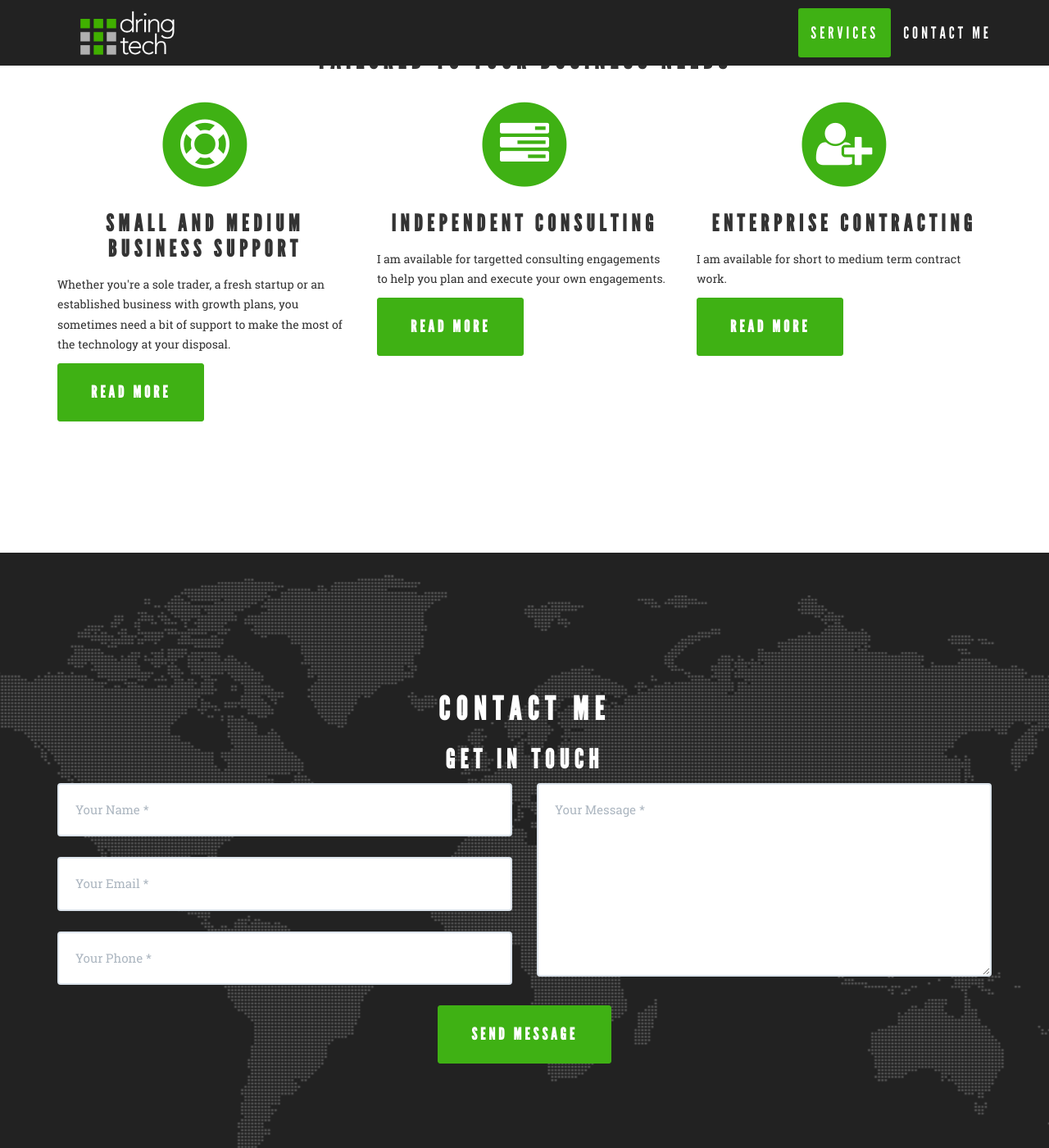
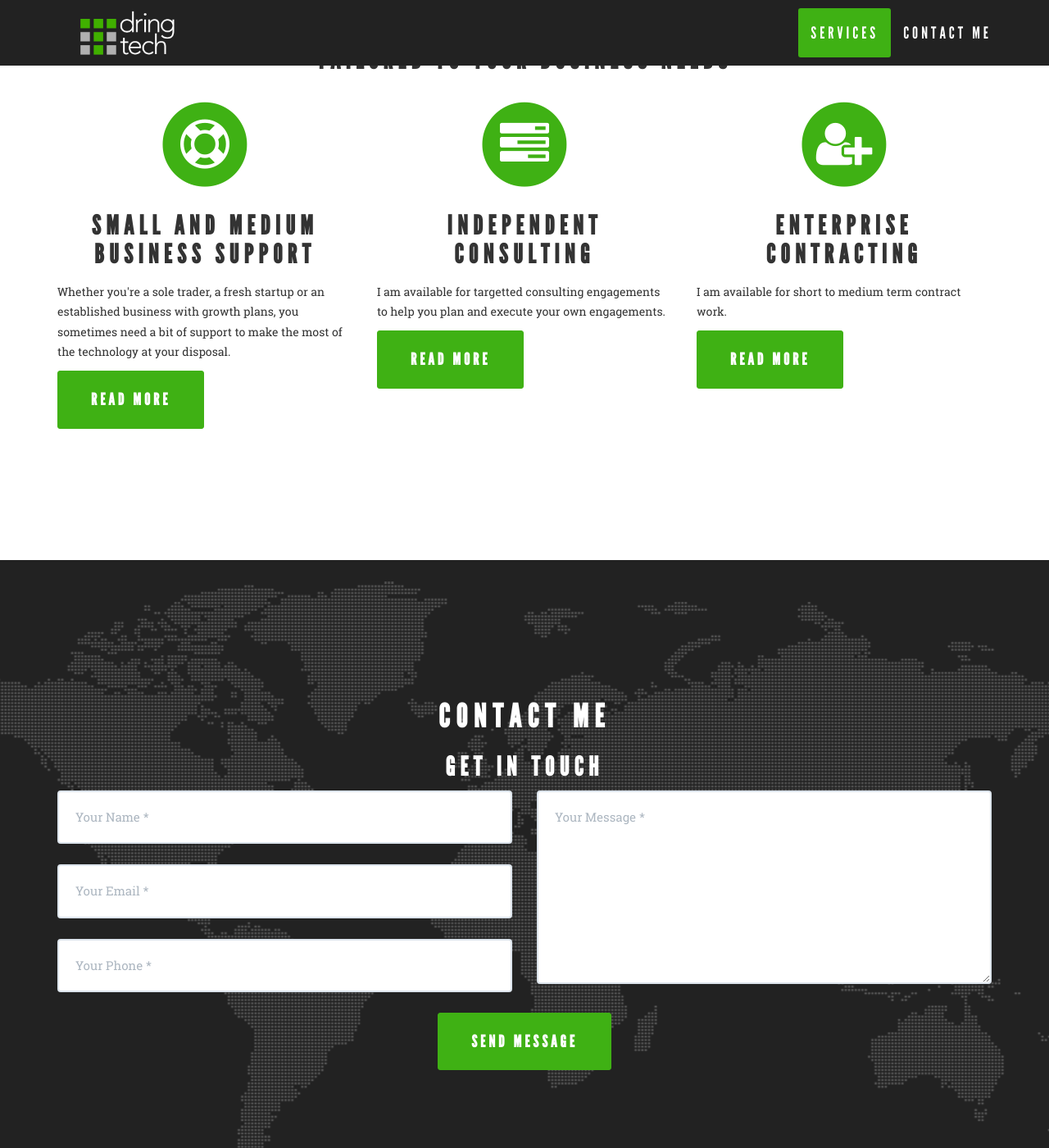
Before and after one commit to dringtech/dringtech.github.io, a Jekyll site: the page built from index.html, in a window 1280 px wide and 1400 px high, scrolled down 964 px. Shown: the whole window at 82% size. Built offline with Jekyll 4.4.1, drawn with Linux system fonts in a browser that asks for light colours.

Commit message:
Restyling

```diff
--- a/_sass/modal.scss
+++ b/_sass/modal.scss
@@ -4,7 +4,7 @@
   > div {
     position: relative;
     background-color: #ffffff;
-    padding: 55px 0;
+    padding: 55px 15px;
     min-height: 100%;
     border: 0;
     border-radius: 0;
--- a/_sass/services.scss
+++ b/_sass/services.scss
@@ -5,7 +5,7 @@
       text-transform: none;
       text-align: center;
       h1 {
-        font-size: 28px;
+        font-size: 32px;
       }
     }
   }
```
